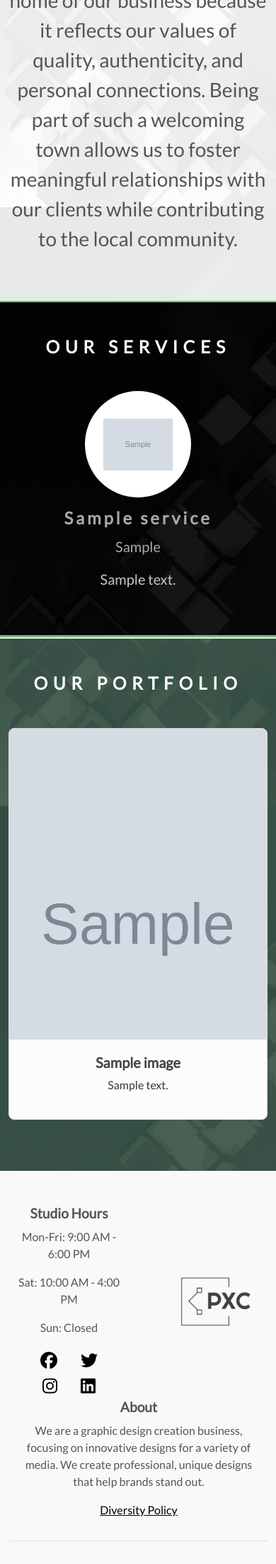
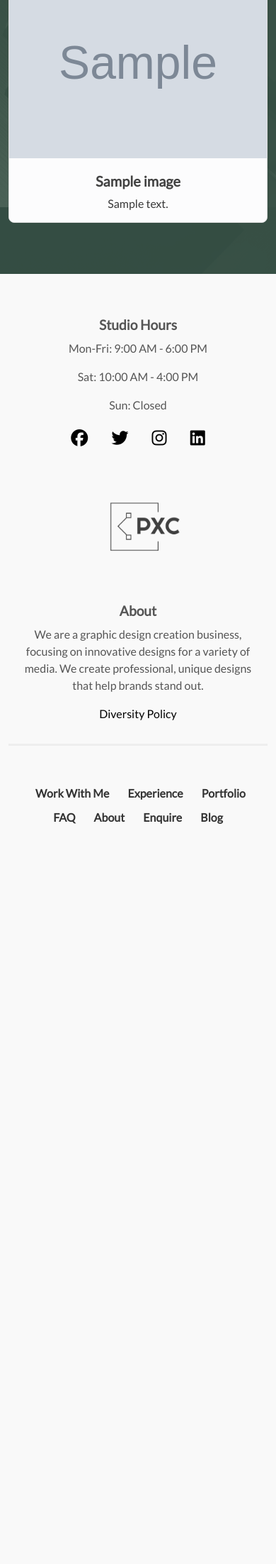
Before and after one commit to HCaldwell95/pixel-craft, a Django app: template home/templates/home/index.html in a window 390 px wide. Shown: the part 2240-4444 px from the top of the page at 71% size. After the commit the page ends 3401 px from the top, so only its background shows below. Run offline with Django 5.2, Linux system fonts and the light colour scheme; tables that the repository leaves empty hold one stand-in row (values such as "Sample post"); the template is opened without the code that fills it: values that come from a table or form of the project are taken from there, most other values are stand-ins (such as "Sample title", 1, 10 or a date in 2020); grey boxes marked "Sample" are stand-in pictures; parts of the project's set-up code (start-up, migrations or seed data) failed here and were passed over; some libraries are stand-ins or nearby versions.

Commit message:
Add responsive CSS to portfolio and additional portfolio images

```diff
--- a/static/css/base.css
+++ b/static/css/base.css
@@ -69,9 +69,7 @@ a {
 
 .navbar-nav .nav-item {
     padding-left: 115px;
-
 }
-
 
 
 .fixed-top {
@@ -378,12 +376,75 @@ a.category-badge > span.badge:hover {
 
 @media (max-width: 767px) {
 
+    /* NavBar */
+
     .navbar-brand  {
         padding-left: 20px;
     }
 
+    .navbar-nav .nav-item:not(:first-child) {
+        border-left: none;
+    }
+
+    .navbar-nav .nav-item {
+        padding-left: 0px;
+    }
+
+    /* About Us */
+
+    .about-us-section p {
+        font-size: 16px;
+    }
+
+    /* Services Section */
+
+    .services-section p {
+        font-size: 16px;
+    }
+
+    .service-icon {
+        width: 120px;
+        height: 120px;
+    }
+
+    .service-title {
+        font-size: 1rem;
+    }
+
+
+    /* ---------------------------------- Portfolio Section */
+
+    .portfolio-section {
+        background-color: rgba(57, 83, 70, 0.9);
+        border-top: 5px groove #D0FFD1;
+    }
+
+    /* Hide portfolio cards beyond the 3rd on small screens */
+    .row .col-12:nth-of-type(n+4) {
+        display: none;
+    }
+
+    /* Ensure card image covers the card space */
+    .portfolio-card .card-img-top {
+        height: 450px;
+    }
+
+    /* Style the card body */
+    .portfolio-card .card-body {
+        height: 90px;
+    }
+
     /* ------------------------------------ Footer Styles */
 
+    .footer-container {
+        margin: 12px;
+    }
+
+    .footer-hours,
+    .footer-about {
+        margin: 0px;
+        padding: 0px;
+    }
 
     .footer-logo {
         max-width: 100px;
@@ -405,13 +466,46 @@ a.category-badge > span.badge:hover {
         margin: 5px 15px;
     }
 
-    #footer-about {
-        margin-right: 0.5em;
-    }
-
 }
 
 @media (min-width: 768px) {
+
+    .navbar-nav .nav-item:not(:first-child) {
+        border-left: none;
+    }
+
+    .navbar-nav .nav-item {
+        padding-left: 0px;
+    }
+
+    .portfolio-section {
+        background-color: rgba(57, 83, 70, 0.9);
+        border-top: 5px groove #D0FFD1;
+    }
+
+    /* Portfolio Section */
+
+    .portfolio-card .card-img-top {
+        height: 400px;
+    }
+
+    /* Style the card body */
+    .portfolio-card .card-body {
+        height: 90px;
+    }
+
+    /* Centering card title and description */
+    .portfolio-card .card-title {
+    font-size: 1rem;
+    font-weight: bold;
+    margin-bottom: 0.5rem;
+    color: #424242;
+}
+
+.portfolio-card .card-text {
+    font-size: 0.7rem;
+    color: #383838;
+}
 
 }
 
--- a/templates/base.html
+++ b/templates/base.html
@@ -66,7 +66,7 @@
             {% include 'includes/mobile-top-header.html' %}
         </div>
 
-        <div id="delivery-banner" class="row text-center">
+        <div id="delivery-banner" class="row text-center d-none d-md-flex">
             <div class="col bg-black text-white">
                 <h4 class="logo-font my-1">Crafting Your Vision, Pixel by Pixel</h4>
             </div>
@@ -91,9 +91,9 @@
 
   <footer class="footer bg-offwhite py-5">
     <div class="container">
-        <div class="row text-center">
+        <div class="row text-center flex-column flex-md-row footer-container">
             <!-- Left Column: Studio Hours -->
-            <div class="col-md-4">
+            <div class="col-12 col-md-4 mb-4 mb-md-0 footer-hours">
                 <h5 class="footer-header">Studio Hours</h5>
                 <p>Mon-Fri: 9:00 AM - 6:00 PM</p>
                 <p>Sat: 10:00 AM - 4:00 PM</p>
@@ -107,17 +107,17 @@
             </div>
 
             <!-- Logo -->
-            <div class="col-md-4 my-auto">
+            <div class="col-12 col-md-4 mb-4 mb-md-0">
                 <a href="{% url 'home' %}" class="nav-link">
-                    <img src="{% static 'images/logo.png' %}" alt="Logo" class="footer-logo">
+                    <img src="{% static 'images/logo.png' %}" alt="Logo" class="footer-logo mx-auto d-block">
                 </a>
             </div>
 
             <!-- Right Column: About -->
-            <div class="col-md-4" id="footer-about">
+            <div class="col-12 col-md-4 footer-about">
                 <h5 class="footer-header">About</h5>
                 <p>We are a graphic design creation business, focusing on innovative designs for a variety of media. We create professional, unique designs that help brands stand out.</p>
-                <a href="" class="text-black">Diversity Policy</a>
+                <a href="#" class="text-black">Diversity Policy</a>
             </div>
         </div>
 
@@ -138,6 +138,8 @@
             </div>
         </div>
     </div>
-</footer>
+    </footer>
+
+
 
 </html>
```
Also changed, not shown: home/views.py (+15 -0 lines), static/images/flyer-portfolio.png (added), static/images/social-media-portfolio.png (added), static/images/stationary-portfolio.jpg (added).
